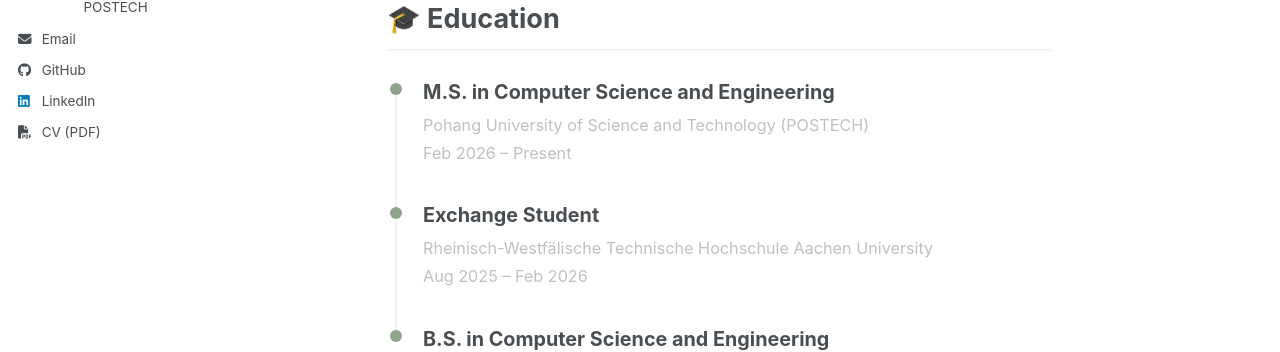
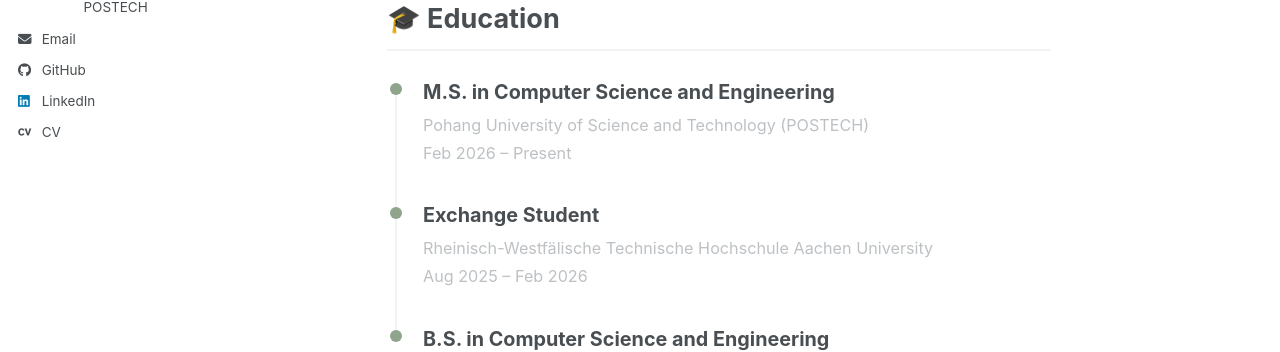
Before and after one commit to jglosa/jglosa.github.io, a Jekyll site: the page built from _pages/about.md, in a window 1280 px wide. Shown: the part 364-716 px from the top of the page. Built offline with Jekyll 4.4.1, drawn with Linux system fonts in a browser that asks for light colours; some web fonts are replaced; a script bundle is joined from its source files by our own code; library files that are not in the unit come from our copies.

Commit message:
change cv icon

```diff
--- a/_includes/author-profile.html
+++ b/_includes/author-profile.html
@@ -129,7 +129,7 @@
       {% if author.linkedin %}
         <li><a href="https://www.linkedin.com/in/{{ author.linkedin }}"><i class="fab fa-fw fa-linkedin icon-pad-right" aria-hidden="true"></i>LinkedIn</a></li>
       {% endif %}
-      <li><a href="{{ base_path }}/files/cv.pdf" target="_blank"><i class="fas fa-fw fa-file-pdf icon-pad-right" aria-hidden="true"></i>CV (PDF)</a></li>
+      <li><a href="{{ base_path }}/files/cv.pdf" target="_blank"><i class="ai ai-fw ai-cv icon-pad-right" aria-hidden="true"></i>CV</a></li>
       {% if author.mastodon %}
         <li><a href="{{ author.mastodon }}"><i class="fab fa-fw fa-mastodon icon-pad-right" aria-hidden="true"></i>Mastodon</a></li>
       {% endif %}
```
